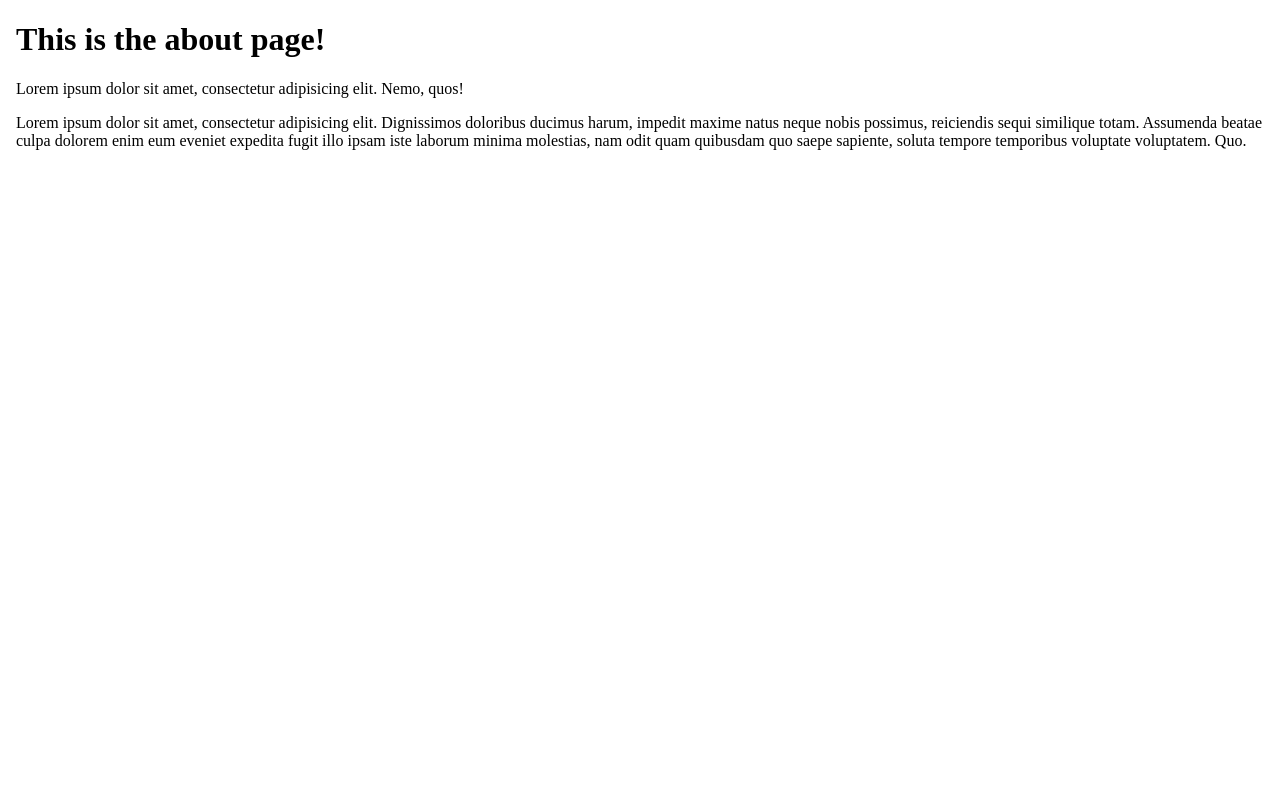
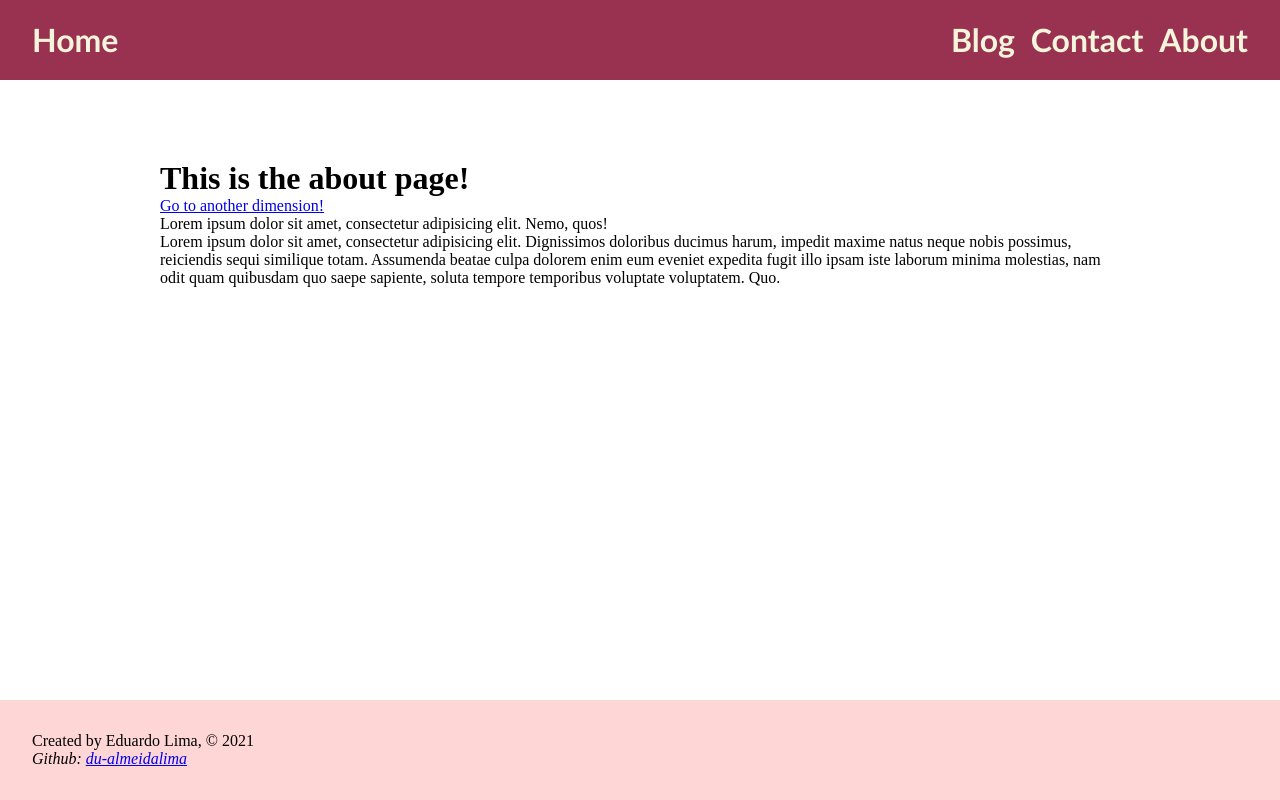
Before and after one commit to du-almeidalima/gatsby-bootcamp, a Gatsby site: page /about in a window 1280 px wide. Built offline with nearby package versions, Linux system fonts and the light colour scheme; Gatsby itself is replaced by a stand-in of ours.

Commit message:
Create Shareable Components and Navigation

```diff
--- /dev/null
+++ b/gatsby-browser.js
@@ -0,0 +1,6 @@
+require('./src/styles/global.css')
+
+exports.onRouteUpdate = ({location, prevLocation}) => {
+  console.log("new pathname", location.pathname)
+  console.log("old pathname", prevLocation ? prevLocation.pathname : null)
+}
--- /dev/null
+++ b/src/components/Footer/Footer.js
@@ -0,0 +1,15 @@
+import React from "react"
+import * as style from './Footer.module.css'
+
+const Footer = () => {
+  return (
+    <footer className={style.AppFooter}>
+      <p>Created by Eduardo Lima, © 2021</p>
+      <address>
+        Github: <a href="https://github.com/du-almeidalima" target="_blank" rel="noreferrer">du-almeidalima</a>
+      </address>
+    </footer>
+  )
+}
+
+export default Footer
--- /dev/null
+++ b/src/components/Footer/Footer.module.css
@@ -0,0 +1,8 @@
+.AppFooter {
+  position: absolute;
+  bottom: 0;
+  left: 0;
+  padding: 2rem 2rem;
+  width: 100vw;
+  background-color: #ffd6d6;
+}
--- /dev/null
+++ b/src/components/Navbar/Navbar.js
@@ -0,0 +1,18 @@
+import React from "react"
+import { Link } from "gatsby"
+import * as styles from './Navbar.module.css'
+
+const Navbar = () => {
+  return (
+    <nav className={styles.AppNavbar}>
+      <ul>
+        <li><Link to="/">Home</Link></li>
+        <li><Link to="/blog">Blog</Link></li>
+        <li><Link to="/contact">Contact</Link></li>
+        <li><Link to="/about">About</Link></li>
+      </ul>
+    </nav>
+  )
+}
+
+export default Navbar
--- /dev/null
+++ b/src/components/Navbar/Navbar.module.css
@@ -0,0 +1,38 @@
+.AppNavbar {
+  height: 5rem;
+  padding: 0 2rem;
+  font-family: "Trebuchet MS", sans-serif;
+  width: 100vw;
+  background-color: #993251;
+  color: beige;
+}
+
+.AppNavbar ul {
+  height: 100%;
+  display: flex;
+  justify-content: flex-end;
+  gap: 1rem;
+}
+
+.AppNavbar li {
+  display: inline-block;
+  list-style: none;
+}
+
+.AppNavbar li:first-child {
+  margin-right: auto;
+}
+
+.AppNavbar li a {
+  display: inline-block;
+  font-size: 2rem;
+  font-weight: bold;
+  color: beige;
+  text-decoration: none;
+  height: 100%;
+  line-height: 5rem;
+}
+
+.AppNavbar li a:hover {
+  color: white;
+}
--- a/src/pages/about.js
+++ b/src/pages/about.js
@@ -1,21 +1,23 @@
 import React from "react"
+import Navbar from "../components/Navbar/Navbar"
+import Footer from "../components/Footer/Footer"
 
 const About = () => {
   return (
-    <html lang='en'>
-    <head>
-      <title>About Page</title>
-    </head>
-    <body>
+    <div>
+      <Navbar />
+      <div className="AppContainer">
         <h1>This is the about page!</h1>
+        <a href="https://github.com/du-almeidalima" target="_blank" rel="noreferrer">Go to another dimension!</a>
         <p>Lorem ipsum dolor sit amet, consectetur adipisicing elit. Nemo, quos!</p>
         <p>Lorem ipsum dolor sit amet, consectetur adipisicing elit. Dignissimos doloribus ducimus harum, impedit maxime
           natus neque nobis possimus, reiciendis sequi similique totam. Assumenda beatae culpa dolorem enim eum eveniet
           expedita fugit illo ipsam iste laborum minima molestias, nam odit quam quibusdam quo saepe sapiente, soluta
           tempore temporibus voluptate voluptatem. Quo.
         </p>
-    </body>
-    </html>
+      </div>
+      <Footer />
+    </div>
   )
 }
 
--- /dev/null
+++ b/src/styles/global.css
@@ -0,0 +1,13 @@
+* {
+  margin: 0;
+  padding: 0;
+  box-sizing: border-box;
+}
+
+body, html {
+  min-height: 100vh;
+}
+
+.AppContainer {
+  padding: 5rem 10rem 0 10rem;
+}
```
Also changed, not shown: src/pages/blog.js (+8 -2 lines), src/pages/contact.js (+12 -11 lines), src/pages/index.js (+15 -2 lines). Lines whose indentation alone changed are shown as unchanged.
